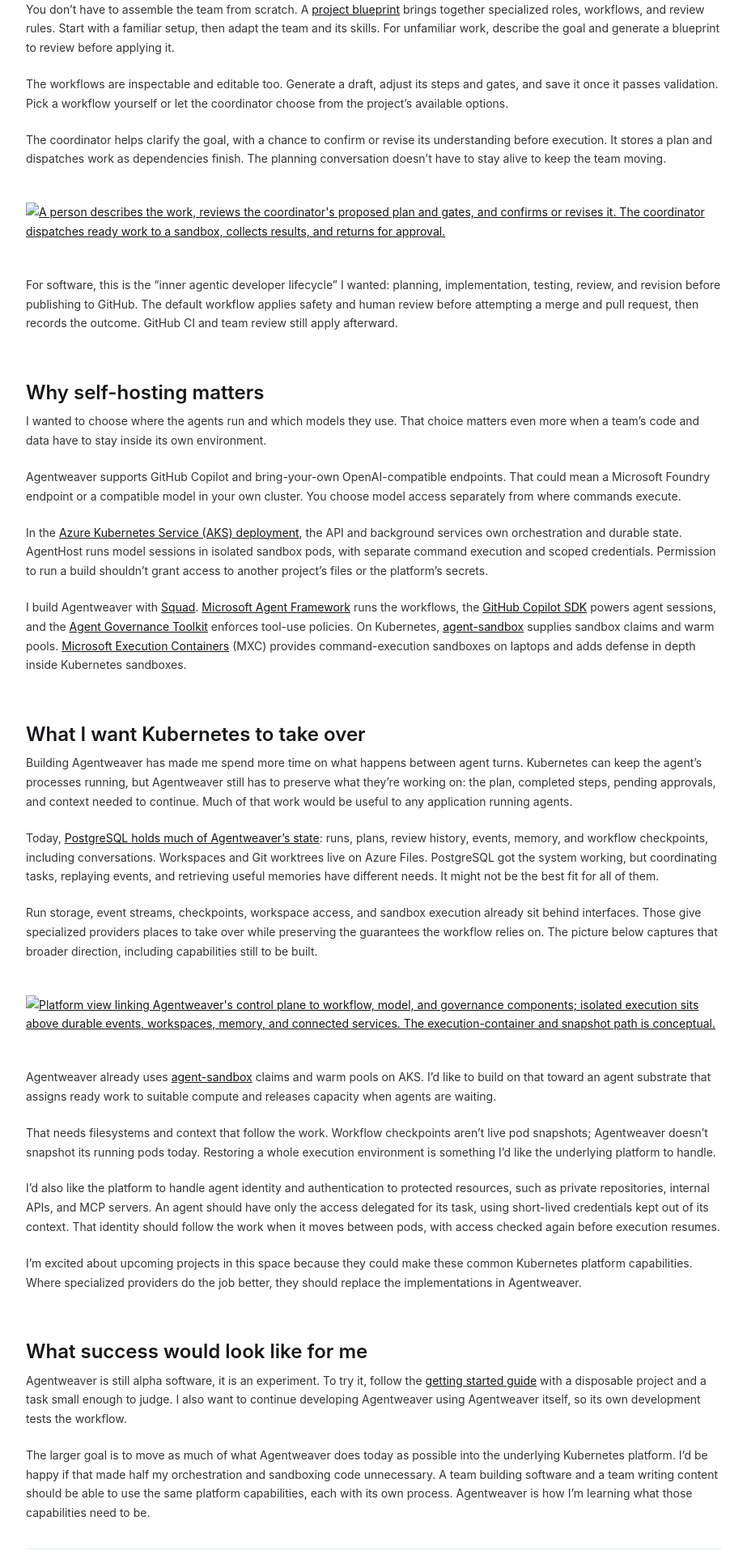
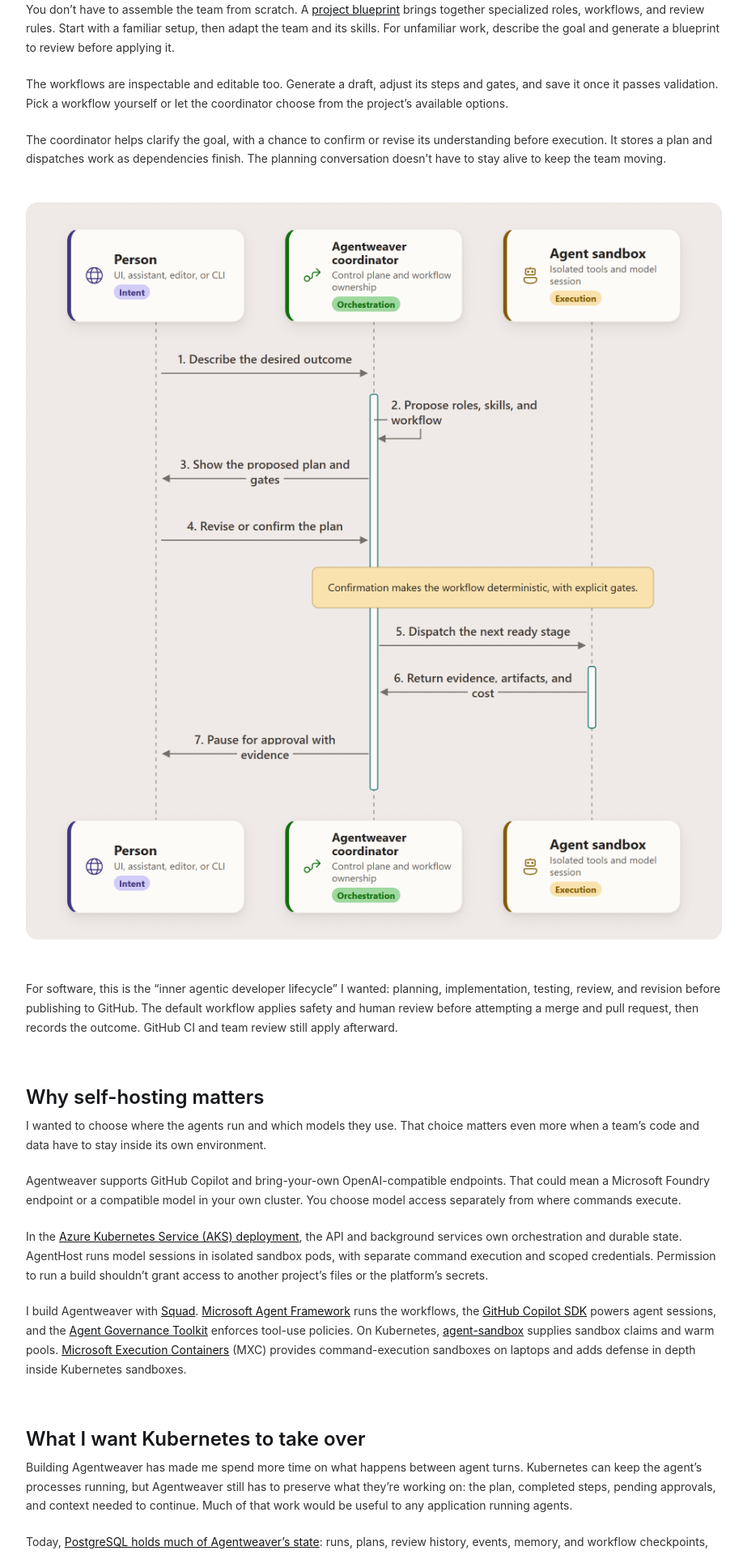
Before and after one commit to sabbour/sabbour.github.io, a Jekyll site: the page built from _posts/2026-09-13-introducing-agentweaver.md, in a window 1280 px wide. Shown: the part 1090-3010 px from the top of the page at 81% size, without its empty margins (178-1101 px from the left). Built offline with Jekyll 4.4.1, drawn with Linux system fonts in a browser that asks for light colours.

Commit message:
Update image paths in introducing Agentweaver post for consistency

```diff
--- a/_posts/2026-09-13-introducing-agentweaver.md
+++ b/_posts/2026-09-13-introducing-agentweaver.md
@@ -29,7 +29,7 @@
 
 The coordinator helps clarify the goal, with a chance to confirm or revise its understanding before execution. It stores a plan and dispatches work as dependencies finish. The planning conversation doesn't have to stay alive to keep the team moving.
 
-[![A person describes the work, reviews the coordinator's proposed plan and gates, and confirms or revises it. The coordinator dispatches ready work to a sandbox, collects results, and returns for approval.](/assets/images/2026-09-11-introducing-agentweaver/blog-agentweaver-coordinator.png)](/assets/images/2026-09-11-introducing-agentweaver/blog-agentweaver-coordinator.png)
+[![A person describes the work, reviews the coordinator's proposed plan and gates, and confirms or revises it. The coordinator dispatches ready work to a sandbox, collects results, and returns for approval.](/assets/images/2026-09-13-introducing-agentweaver/blog-agentweaver-coordinator.png)](/assets/images/2026-09-13-introducing-agentweaver/blog-agentweaver-coordinator.png)
 
 
 For software, this is the "inner agentic developer lifecycle" I wanted: planning, implementation, testing, review, and revision before publishing to GitHub. The default workflow applies safety and human review before attempting a merge and pull request, then records the outcome. GitHub CI and team review still apply afterward.
@@ -52,7 +52,7 @@
 
 Run storage, event streams, checkpoints, workspace access, and sandbox execution already sit behind interfaces. Those give specialized providers places to take over while preserving the guarantees the workflow relies on. The picture below captures that broader direction, including capabilities still to be built.
 
-[![Platform view linking Agentweaver's control plane to workflow, model, and governance components; isolated execution sits above durable events, workspaces, memory, and connected services. The execution-container and snapshot path is conceptual.](/assets/images/2026-09-11-introducing-agentweaver/blog-agentweaver-microsoft-agent-platform.png)](/assets/images/2026-09-11-introducing-agentweaver/blog-agentweaver-microsoft-agent-platform.png)
+[![Platform view linking Agentweaver's control plane to workflow, model, and governance components; isolated execution sits above durable events, workspaces, memory, and connected services. The execution-container and snapshot path is conceptual.](/assets/images/2026-09-13-introducing-agentweaver/blog-agentweaver-microsoft-agent-platform.png)](/assets/images/2026-09-13-introducing-agentweaver/blog-agentweaver-microsoft-agent-platform.png)
 
 Agentweaver already uses [agent-sandbox](https://github.com/kubernetes-sigs/agent-sandbox) claims and warm pools on AKS. I'd like to build on that toward an agent substrate that assigns ready work to suitable compute and releases capacity when agents are waiting.
 
```
